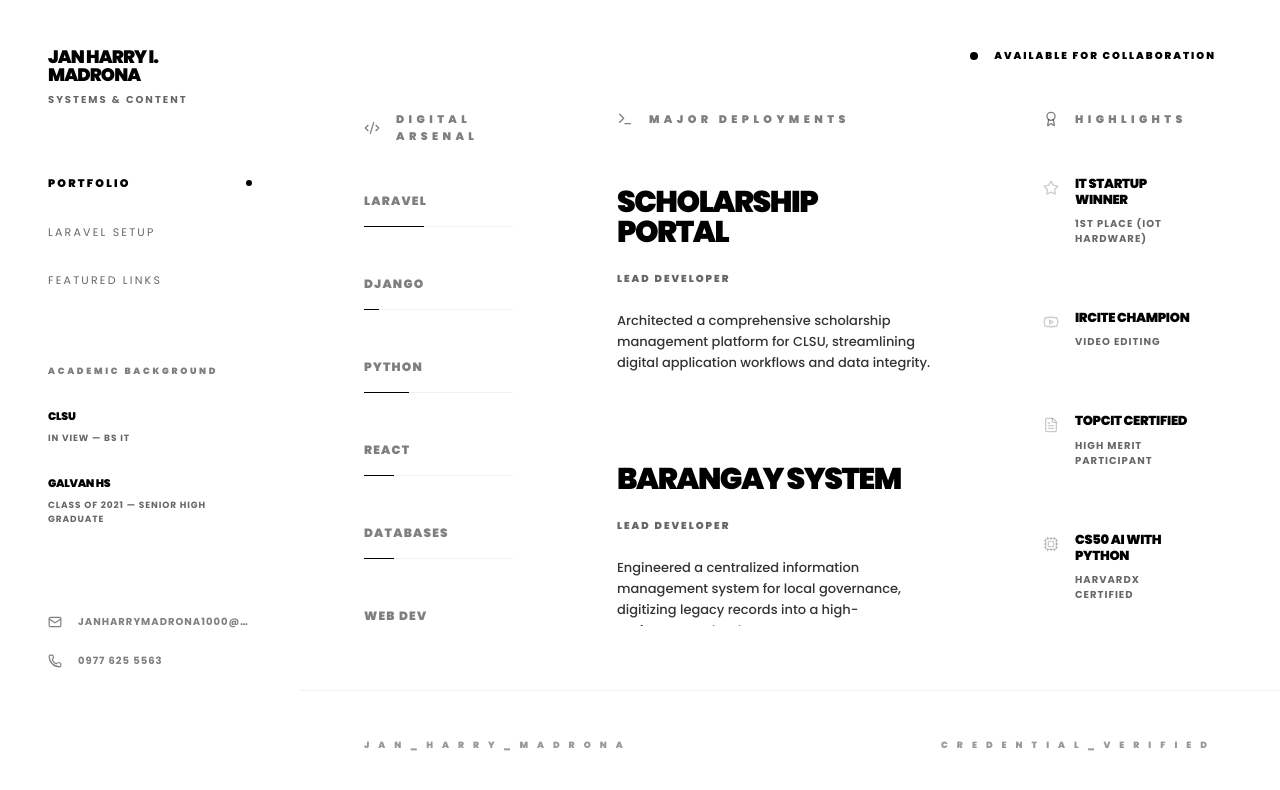
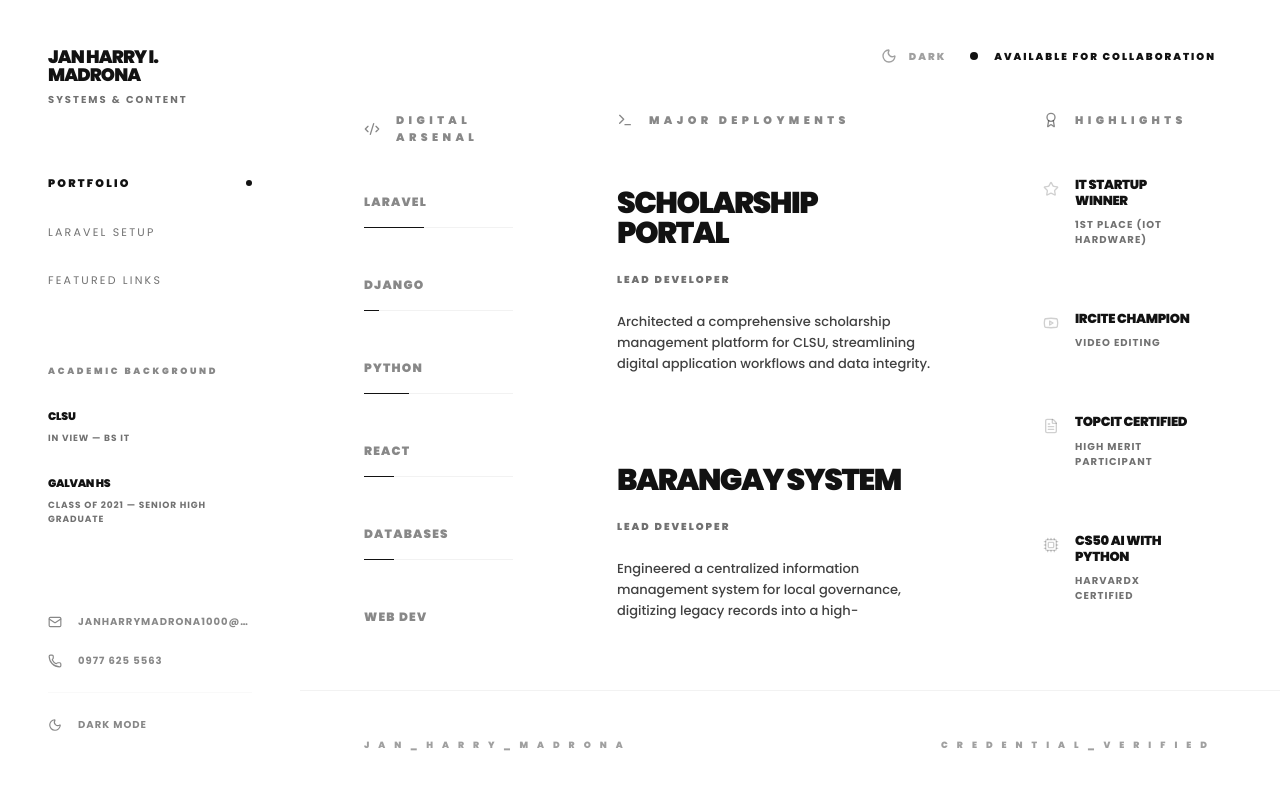
Before and after one commit to zynxoso/myweb2026, a React (Vite) app: page / in a window 1280 px wide. Shown: the top 790 px of the page. Built offline with nearby package versions, Linux system fonts and the light colour scheme.

Commit message:
Adding darkmode

```diff
--- a/src/App.tsx
+++ b/src/App.tsx
@@ -19,9 +19,11 @@ import {
   Server,
   Hexagon,
   Menu,
-  X
+  X,
+  Moon,
+  Sun
 } from 'lucide-react'
-import { useState } from 'react'
+import { useState, useEffect } from 'react'
 
 const DATA = {
   name: "Jan Harry I. Madrona",
@@ -97,11 +99,29 @@ const DATA = {
 function App() {
   const [activeTab, setActiveTab] = useState('main')
   const [isMenuOpen, setIsMenuOpen] = useState(false)
+  const [isDarkMode, setIsDarkMode] = useState(() => {
+    // Check initial state from local storage or system preference
+    const saved = localStorage.getItem('theme')
+    if (saved) return saved === 'dark'
+    return window.matchMedia('(prefers-color-scheme: dark)').matches
+  })
+
+  useEffect(() => {
+    if (isDarkMode) {
+      document.documentElement.classList.add('dark')
+      localStorage.setItem('theme', 'dark')
+    } else {
+      document.documentElement.classList.remove('dark')
+      localStorage.setItem('theme', 'light')
+    }
+  }, [isDarkMode])
 
   const toggleTab = (tab: string) => {
     setActiveTab(tab)
     setIsMenuOpen(false)
   }
+
+  const toggleDarkMode = () => setIsDarkMode(!isDarkMode)
 
   return (
     <div className="flex flex-col lg:flex-row min-h-screen bg-white text-black font-['Poppins'] text-[14px] selection:bg-black selection:text-white relative">
@@ -109,9 +129,18 @@ function App() {
       {/* Mobile Header - High visibility toggle */}
       <header className="lg:hidden flex justify-between items-center px-8 py-6 bg-white sticky top-0 z-40 border-b border-black/5">
         <h1 className="text-sm font-black uppercase tracking-tighter leading-none">{DATA.name}</h1>
+        <div className="flex items-center space-x-4">
+          <button
+            onClick={toggleDarkMode}
+            className="p-2 -mr-2 text-black/60 hover:text-black transition-colors"
+            aria-label="Toggle theme"
+          >
+            {isDarkMode ? <Sun className="w-5 h-5" /> : <Moon className="w-5 h-5" />}
+          </button>
           <button onClick={() => setIsMenuOpen(!isMenuOpen)} className="p-2 -mr-2">
             {isMenuOpen ? <X className="w-6 h-6" /> : <Menu className="w-6 h-6" />}
           </button>
+        </div>
       </header>
 
       {/* Mobile Menu Overlay (Scrim) */}
@@ -180,6 +209,23 @@ function App() {
             <Phone className="w-3.5 h-3.5 shrink-0" />
             <span>{DATA.phone}</span>
           </div>
+
+          <button
+            onClick={toggleDarkMode}
+            className="flex items-center space-x-4 text-[10px] font-bold uppercase tracking-widest opacity-50 hover:opacity-100 transition-opacity w-full pt-6 border-t border-black/5"
+          >
+            {isDarkMode ? (
+              <>
+                <Sun className="w-3.5 h-3.5 shrink-0" />
+                <span>Light Mode</span>
+              </>
+            ) : (
+              <>
+                <Moon className="w-3.5 h-3.5 shrink-0" />
+                <span>Dark Mode</span>
+              </>
+            )}
+          </button>
         </div>
       </aside>
 
@@ -189,9 +235,19 @@ function App() {
           <div className="flex items-center space-x-4">
             {/* Title Removed */}
           </div>
+          <div className="flex items-center space-x-6">
+            <button
+              onClick={toggleDarkMode}
+              className="group flex items-center space-x-3 text-black/40 hover:text-black transition-colors"
+              aria-label="Toggle theme"
+            >
+              {isDarkMode ? <Sun className="w-4 h-4" /> : <Moon className="w-4 h-4" />}
+              <span className="text-[10px] font-black uppercase tracking-[0.2em]">{isDarkMode ? 'Light' : 'Dark'}</span>
+            </button>
             <div className="flex items-center space-x-4 group cursor-pointer">
               <div className="w-2 h-2 rounded-full bg-black"></div>
               <span className="text-[10px] font-black uppercase tracking-[0.2em]">Available for Collaboration</span>
+            </div>
           </div>
         </header>
 
--- a/src/index.css
+++ b/src/index.css
@@ -1,29 +1,35 @@
 @import "tailwindcss";
 
 @theme {
-  --color-primary: #000000;
-  --color-secondary: #808080;
-  --color-bg-light: #FBFBFB;
-  --color-bg-white: #FFFFFF;
+  --color-black: var(--text-primary);
+  --color-white: var(--bg-secondary);
+  --color-primary: var(--primary);
 
-  /* Layout colors based on monochrome palette */
-  --color-text-main: #000000;
-  --color-text-muted: #808080;
-  --color-border-subtle: #00000008;
+  --color-bg-main: var(--bg-primary);
+  --color-bg-surface: var(--bg-secondary);
+  --color-border-subtle: var(--border-color);
 
-  /* Typography - Pivot to Poppins */
+  /* Typography */
   --font-heading: "Poppins", sans-serif;
   --font-body: "Poppins", sans-serif;
 }
 
 :root {
+  /* Light Theme - Soft Off-White */
+  --bg-primary: #F8F8F7;
+  --bg-secondary: #FFFFFF;
+  --text-primary: #121212;
+  --text-secondary: #666666;
+  --primary: #000000;
+  --border-color: rgba(0, 0, 0, 0.08);
+
   font-family: var(--font-body);
   line-height: 1.5;
   font-weight: 400;
 
   color-scheme: light;
-  color: var(--color-text-main);
-  background-color: var(--color-bg-white);
+  color: var(--text-primary);
+  background-color: var(--bg-primary);
 
   font-synthesis: none;
   text-rendering: optimizeLegibility;
@@ -31,27 +37,42 @@
   -moz-osx-font-smoothing: grayscale;
 }
 
+.dark {
+  /* Dark Theme - Deep Charcoal / Slate */
+  --bg-primary: #121212;
+  --bg-secondary: #1E1E1E;
+  --text-primary: #F5F5F5;
+  --text-secondary: #A0A0A0;
+  --primary: #F5F5F5;
+  --border-color: rgba(255, 255, 255, 0.1);
+
+  color-scheme: dark;
+}
+
 body {
   margin: 0;
   min-width: 320px;
-  background-color: var(--color-bg-white);
+  background-color: var(--bg-primary);
+  color: var(--text-primary);
+  transition: background-color 0.3s ease, color 0.3s ease;
 }
 
 #root {
   width: 100%;
 }
 
-/* Custom Scrollbar - Minimalist */
+/* Custom Scrollbar */
 ::-webkit-scrollbar {
-  width: 2px;
+  width: 4px;
 }
 
 ::-webkit-scrollbar-track {
-  background: white;
+  background: var(--bg-primary);
 }
 
 ::-webkit-scrollbar-thumb {
-  background: #EEE;
+  background: var(--border-color);
+  border-radius: 10px;
 }
 
 @layer base {
@@ -65,4 +86,10 @@ body {
     font-family: var(--font-heading);
     @apply text-black uppercase tracking-tight;
   }
+
+  /* Selection override */
+  ::selection {
+    background-color: var(--text-primary);
+    color: var(--bg-secondary);
+  }
 }
```
Lines whose indentation alone changed are shown as unchanged.
